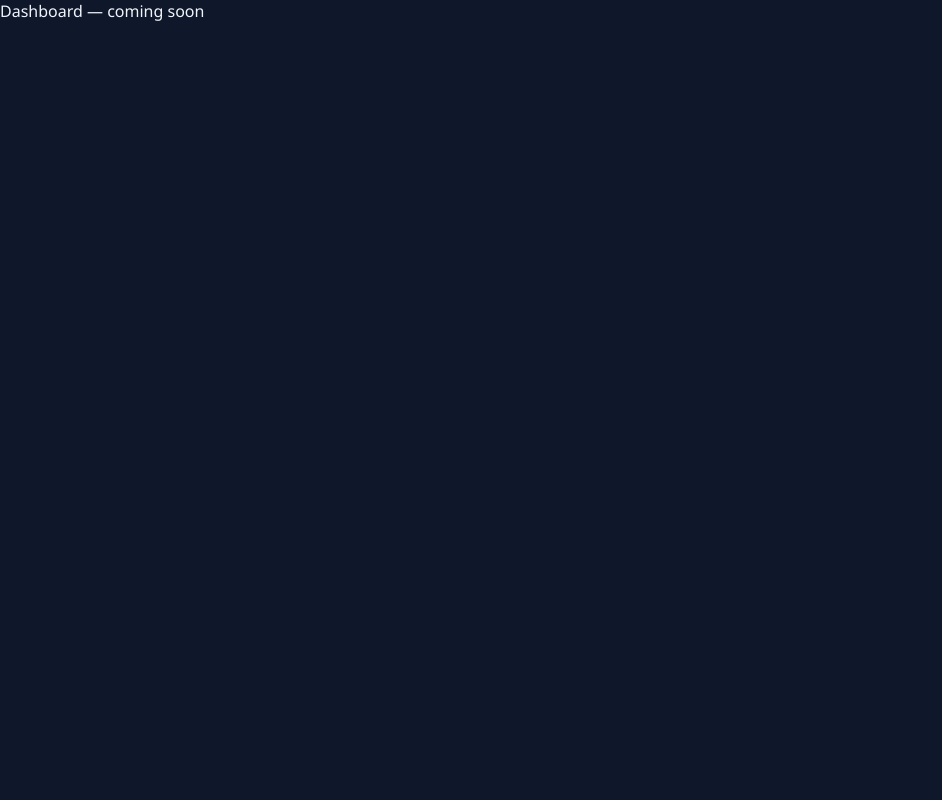
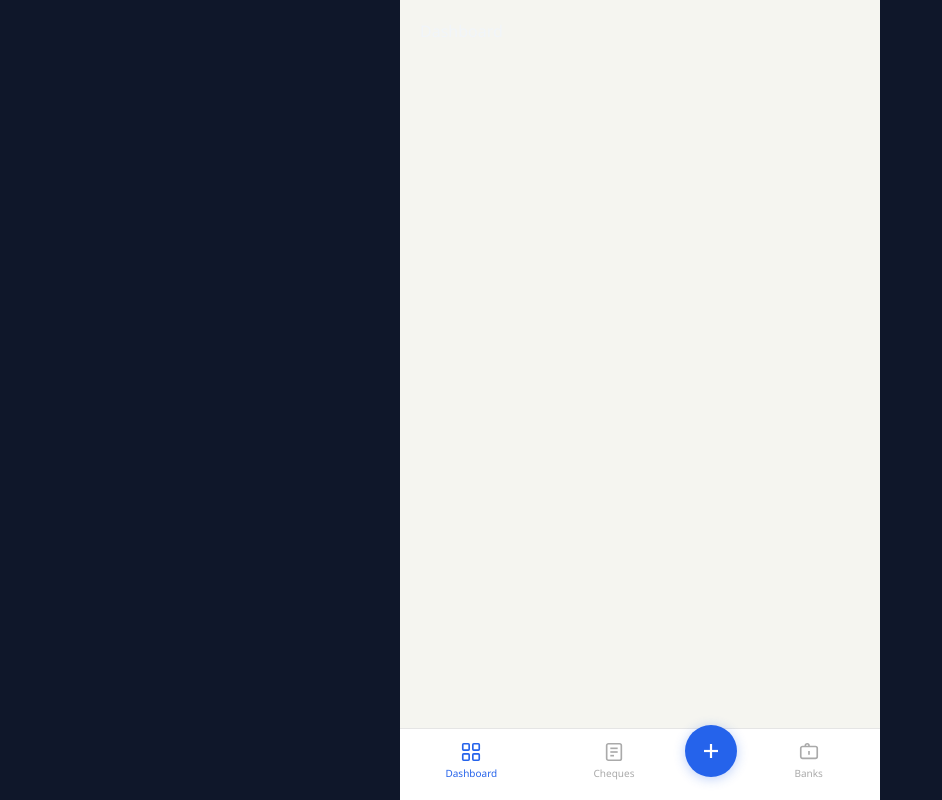
Before and after one commit to MhmdFais/cheque-mate, a React (Vite) app: page / in a window 1280 px wide. Shown: the whole page, without its empty margins (0-942 px from the left). Built offline with nearby package versions, Linux system fonts and the light colour scheme.

Commit message:
feat: app routing done

```diff
--- a/src/App.jsx
+++ b/src/App.jsx
@@ -1,20 +1,262 @@
-import { BrowserRouter, Routes, Route } from "react-router-dom";
+import { useState } from "react";
+import Dashboard from "./screens/Dashboard";
+import Cheques from "./screens/Cheques";
+import AddCheque from "./screens/AddCheque";
+import Banks from "./screens/Banks";
+import useBanks from "./hooks/useBanks";
+import useCheques from "./hooks/useCheques";
+
+const NAV_ITEMS = [
+  {
+    id: "dashboard",
+    label: "Dashboard",
+    icon: (active) => (
+      <svg
+        width="22"
+        height="22"
+        viewBox="0 0 24 24"
+        fill="none"
+        stroke={active ? "#2563eb" : "#aaa"}
+        strokeWidth="1.8"
+      >
+        <rect x="3" y="3" width="7" height="7" rx="1" />
+        <rect x="14" y="3" width="7" height="7" rx="1" />
+        <rect x="3" y="14" width="7" height="7" rx="1" />
+        <rect x="14" y="14" width="7" height="7" rx="1" />
+      </svg>
+    ),
+  },
+  {
+    id: "cheques",
+    label: "Cheques",
+    icon: (active) => (
+      <svg
+        width="22"
+        height="22"
+        viewBox="0 0 24 24"
+        fill="none"
+        stroke={active ? "#2563eb" : "#aaa"}
+        strokeWidth="1.8"
+      >
+        <rect x="4" y="3" width="16" height="18" rx="2" />
+        <line x1="8" y1="8" x2="16" y2="8" />
+        <line x1="8" y1="12" x2="16" y2="12" />
+        <line x1="8" y1="16" x2="12" y2="16" />
+      </svg>
+    ),
+  },
+  {
+    id: "banks",
+    label: "Banks",
+    icon: (active) => (
+      <svg
+        width="22"
+        height="22"
+        viewBox="0 0 24 24"
+        fill="none"
+        stroke={active ? "#2563eb" : "#aaa"}
+        strokeWidth="1.8"
+      >
+        <rect x="3" y="6" width="18" height="13" rx="2" />
+        <path d="M8 6V5a2 2 0 014 0v1" />
+        <line x1="12" y1="11" x2="12" y2="15" />
+      </svg>
+    ),
+  },
+];
 
 function App() {
+  const [activeScreen, setActiveScreen] = useState("dashboard");
+  const [showAddCheque, setShowAddCheque] = useState(false);
+
+  const banksHook = useBanks();
+  const chequesHook = useCheques();
+
+  const handleClearCheque = (chequeId) => {
+    const cheque = chequesHook.getChequeById(chequeId);
+    if (!cheque) return;
+    chequesHook.clearCheque(chequeId);
+    banksHook.deductBalance(cheque.bankId, cheque.amount);
+  };
+
+  const handleDeleteCheque = (chequeId) => {
+    const cheque = chequesHook.getChequeById(chequeId);
+    if (!cheque) return;
+    if (cheque.status === "cleared") {
+      banksHook.refundBalance(cheque.bankId, cheque.amount);
+    }
+    chequesHook.deleteCheque(chequeId);
+  };
+
+  const sharedProps = {
+    ...banksHook,
+    ...chequesHook,
+    onClearCheque: handleClearCheque,
+    onDeleteCheque: handleDeleteCheque,
+    navigateTo: setActiveScreen,
+    openAddCheque: () => setShowAddCheque(true),
+  };
+
+  const renderScreen = () => {
+    if (showAddCheque) {
+      return (
+        <AddCheque {...sharedProps} onClose={() => setShowAddCheque(false)} />
+      );
+    }
+    switch (activeScreen) {
+      case "dashboard":
+        return <Dashboard {...sharedProps} />;
+      case "cheques":
+        return <Cheques {...sharedProps} />;
+      case "banks":
+        return <Banks {...sharedProps} />;
+      default:
+        return <Dashboard {...sharedProps} />;
+    }
+  };
+
   return (
-    <BrowserRouter>
-      <Routes>
-        <Route
-          path="/"
-          element={
-            <div>
-              <p>Dashboard — coming soon</p>
-            </div>
-          }
-        />
-      </Routes>
-    </BrowserRouter>
+    <div style={styles.app}>
+      <div style={styles.screenArea}>{renderScreen()}</div>
+
+      {!showAddCheque && (
+        <nav style={styles.bottomNav}>
+          {NAV_ITEMS.map((item, index) => {
+            if (index === 1) {
+              return (
+                <>
+                  <button
+                    key={item.id}
+                    style={{
+                      ...styles.navItem,
+                      ...(activeScreen === item.id ? styles.navItemActive : {}),
+                    }}
+                    onClick={() => setActiveScreen(item.id)}
+                  >
+                    {item.icon(activeScreen === item.id)}
+                    <span
+                      style={{
+                        ...styles.navLabel,
+                        ...(activeScreen === item.id
+                          ? styles.navLabelActive
+                          : {}),
+                      }}
+                    >
+                      {item.label}
+                    </span>
+                  </button>
+
+                  <button
+                    key="add"
+                    style={styles.addBtn}
+                    onClick={() => setShowAddCheque(true)}
+                  >
+                    <svg
+                      width="24"
+                      height="24"
+                      viewBox="0 0 24 24"
+                      fill="none"
+                      stroke="#fff"
+                      strokeWidth="2.2"
+                    >
+                      <line x1="12" y1="5" x2="12" y2="19" />
+                      <line x1="5" y1="12" x2="19" y2="12" />
+                    </svg>
+                  </button>
+                </>
+              );
+            }
+            return (
+              <button
+                key={item.id}
+                style={{
+                  ...styles.navItem,
+                  ...(activeScreen === item.id ? styles.navItemActive : {}),
+                }}
+                onClick={() => setActiveScreen(item.id)}
+              >
+                {item.icon(activeScreen === item.id)}
+                <span
+                  style={{
+                    ...styles.navLabel,
+                    ...(activeScreen === item.id ? styles.navLabelActive : {}),
+                  }}
+                >
+                  {item.label}
+                </span>
+              </button>
+            );
+          })}
+        </nav>
+      )}
+    </div>
   );
 }
 
+const styles = {
+  app: {
+    display: "flex",
+    flexDirection: "column",
+    height: "100dvh",
+    maxWidth: "480px",
+    margin: "0 auto",
+    background: "#f5f5f0",
+    position: "relative",
+    overflow: "hidden",
+  },
+  screenArea: {
+    flex: 1,
+    overflowY: "auto",
+    overflowX: "hidden",
+    paddingBottom: "72px",
+  },
+  bottomNav: {
+    position: "fixed",
+    bottom: 0,
+    left: "50%",
+    transform: "translateX(-50%)",
+    width: "100%",
+    maxWidth: "480px",
+    background: "#fff",
+    borderTop: "0.5px solid #e5e5e5",
+    display: "flex",
+    alignItems: "center",
+    padding: "8px 0 16px",
+    zIndex: 100,
+  },
+  navItem: {
+    flex: 1,
+    display: "flex",
+    flexDirection: "column",
+    alignItems: "center",
+    gap: "3px",
+    padding: "4px 0",
+    background: "none",
+    border: "none",
+    cursor: "pointer",
+  },
+  navItemActive: {},
+  navLabel: {
+    fontSize: "10px",
+    color: "#aaa",
+  },
+  navLabelActive: {
+    color: "#2563eb",
+  },
+  addBtn: {
+    width: "52px",
+    height: "52px",
+    background: "#2563eb",
+    borderRadius: "50%",
+    border: "none",
+    display: "flex",
+    alignItems: "center",
+    justifyContent: "center",
+    marginTop: "-20px",
+    cursor: "pointer",
+    flexShrink: 0,
+    boxShadow: "0 2px 12px rgba(37,99,235,0.3)",
+  },
+};
+
 export default App;
--- /dev/null
+++ b/src/screens/AddCheque.jsx
@@ -0,0 +1,6 @@
+const AddCheque = ({ onClose }) => (
+  <div style={{ padding: "20px" }}>
+    AddCheque <button onClick={onClose}>close</button>
+  </div>
+);
+export default AddCheque;
--- /dev/null
+++ b/src/screens/Banks.jsx
@@ -0,0 +1,2 @@
+const Banks = () => <div style={{ padding: "20px" }}>Banks</div>;
+export default Banks;
--- /dev/null
+++ b/src/screens/Cheques.jsx
@@ -0,0 +1,2 @@
+const Cheques = () => <div style={{ padding: "20px" }}>Cheques</div>;
+export default Cheques;
--- /dev/null
+++ b/src/screens/Dashboard.jsx
@@ -0,0 +1,2 @@
+const Dashboard = () => <div style={{ padding: "20px" }}>Dashboard</div>;
+export default Dashboard;
```
